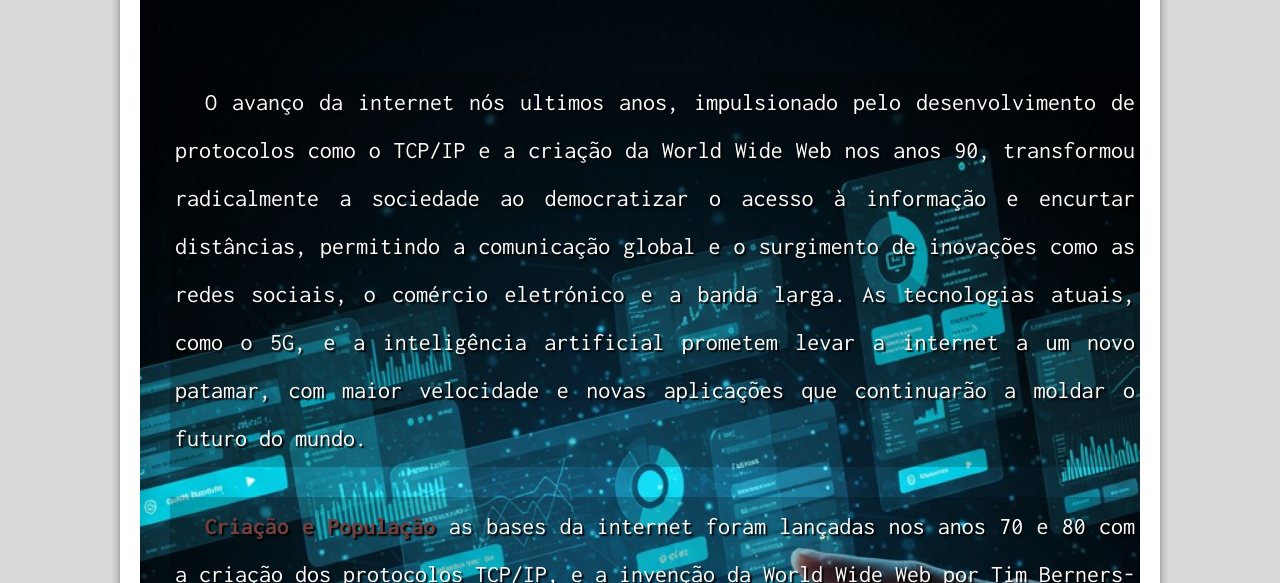
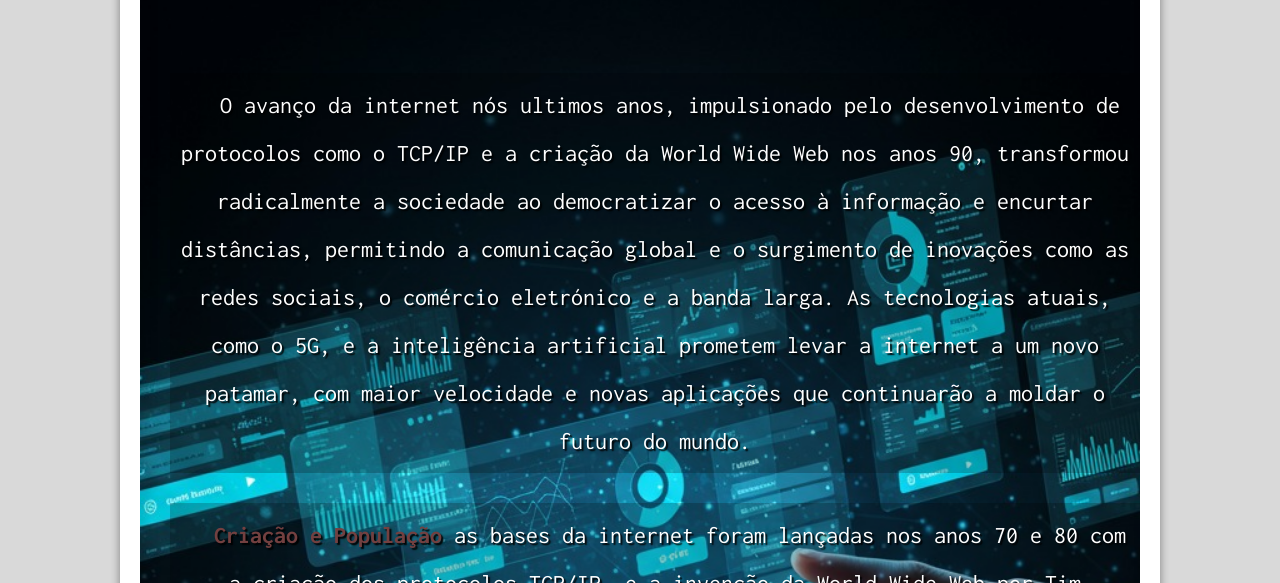
Before and after one commit to moisesrodrigues71/projeto-internet, a plain HTML site: page index.html in a window 1280 px wide. Shown: the part 369-952 px from the top of the page. Drawn offline with nearby package versions, Linux system fonts and the light colour scheme; a web font is replaced by a local one.

Commit message:
nunca acerto

```diff
--- a/estilos/style.css
+++ b/estilos/style.css
@@ -131,9 +131,6 @@ main ul {
     font-family: var(--fonte3);
 }
 
-
-
-
 section {
     padding-top: 10vh;
     padding-bottom: 10vh;
@@ -144,7 +141,12 @@ section {
 }
 
 section > p {
-    padding-bottom: 2em;
+
+    display: flex;
+    align-items: center;
+    justify-content: center;
+    text-align: center;
+    padding: 3px;
 }
 
 section.imagem {
@@ -152,12 +154,14 @@ section.imagem {
     color: white;
     box-shadow: inset 6px 6px 13px 0px rgba(0, 0, 0, 0.137);
     background-size: cover;
+    background-repeat: no-repeat;
+    background-position: center;
     background-attachment: fixed;
 }
 
 section.imagem > p {
     display: inline-block;
-    padding: 5px;
+    padding: 8px;
     background-color: rgba(0, 0, 0, 0.212);
     text-shadow: 2px 2px 1.5px black;
 }
@@ -170,7 +174,6 @@ section#img1 {
 section#img2 {
     background-image: url('../fotos/imagem-2.jpg');
     background-position: center;
-    background-repeat: no-repeat;
 }
 
 section#img3 {
```
